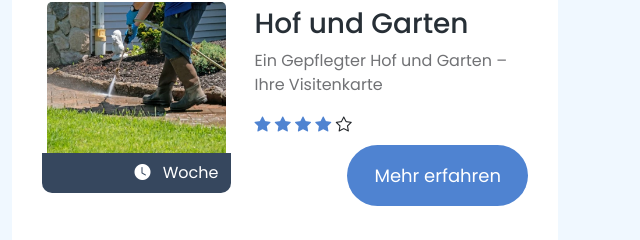
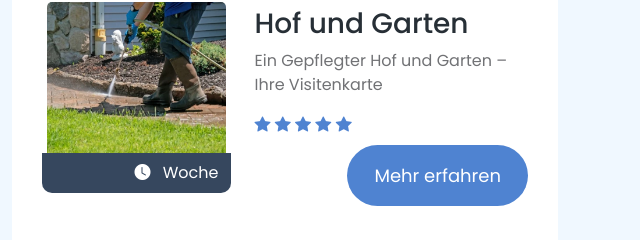
Before and after one commit to Ernest96/KingCleaning, a plain HTML site: page service-detail-geschaft.html in a window 1280 px wide. Shown: the part 2168-2408 px from the top of the page, 640-1280 px from the left. Drawn offline with Linux system fonts and the light colour scheme.

Commit message:
fill star added

```diff
--- a/service-detail-geschaft.html
+++ b/service-detail-geschaft.html
@@ -384,7 +384,7 @@ Wenn Sie einen professionellen Reinigungskraft beauftragen, sich um Ihr Zuhause
                                                 <i class="bi-star-fill"></i>
                                                 <i class="bi-star-fill"></i>
                                                 <i class="bi-star-fill"></i>
-                                                <i class="bi-star"></i>
+                                                <i class="bi-star-fill"></i>
                                             </div>
 
                                             <a href="service-detail-garten.html"
```
Also changed, not shown: service-detail-mobel.html (+1 -1 lines), services-detail-covor.html (+1 -1 lines), services-detail-fenster.html (+1 -1 lines), services-detail-intretinere.html (+1 -1 lines).
